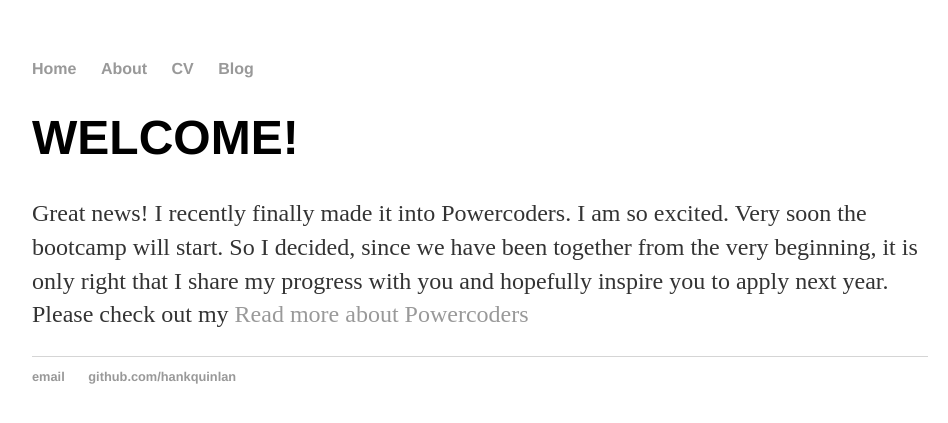
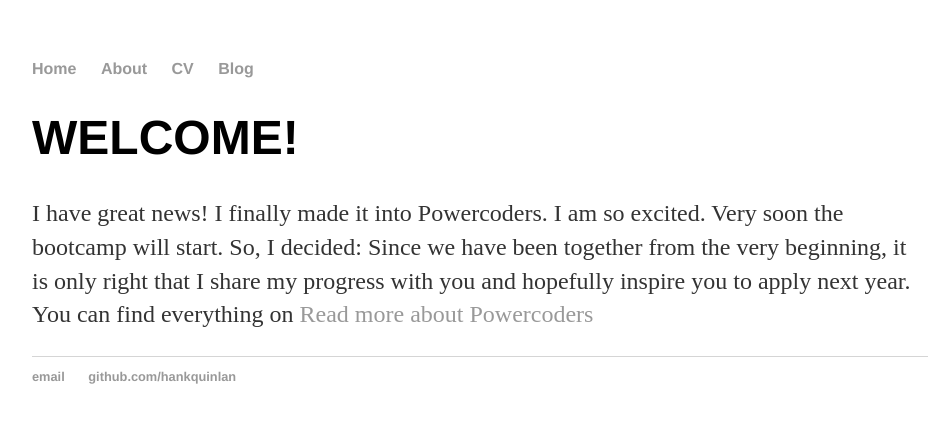
Before and after one commit to aineomugisha/aineomugisha.github.io, a Jekyll site: the page built from index.html, in a window 1280 px wide. Shown: the top 423 px of the page, without its empty margins (160-1108 px from the left). Built offline with Jekyll 4.4.1, drawn with Linux system fonts in a browser that asks for light colours.

Commit message:
Update index.html

```diff
--- a/index.html
+++ b/index.html
@@ -4,7 +4,7 @@
 ---
 <div class="blurb">
 	<h1>WELCOME!</h1>
-	<p>Great news! I recently finally made it into Powercoders. I am so excited. Very soon the bootcamp will start. So I decided, since we have been together from the very beginning, it is only right that I share my progress with you and hopefully inspire you to apply next year. Please check out my <a href="/blog/index.phph>blog</a>
+	<p> I have great news! I finally made it into Powercoders. I am so excited. Very soon the bootcamp will start. So, I decided: Since we have been together from the very beginning, it is only right that I share my progress with you and hopefully inspire you to apply next year. You can find everything on <a href="/blog/index.phph>my blog</a>
 		</p>
 		<p><a href="www.powercoders.org">Read more about Powercoders</a></p>
 </div><!-- /.blurb -->
```
